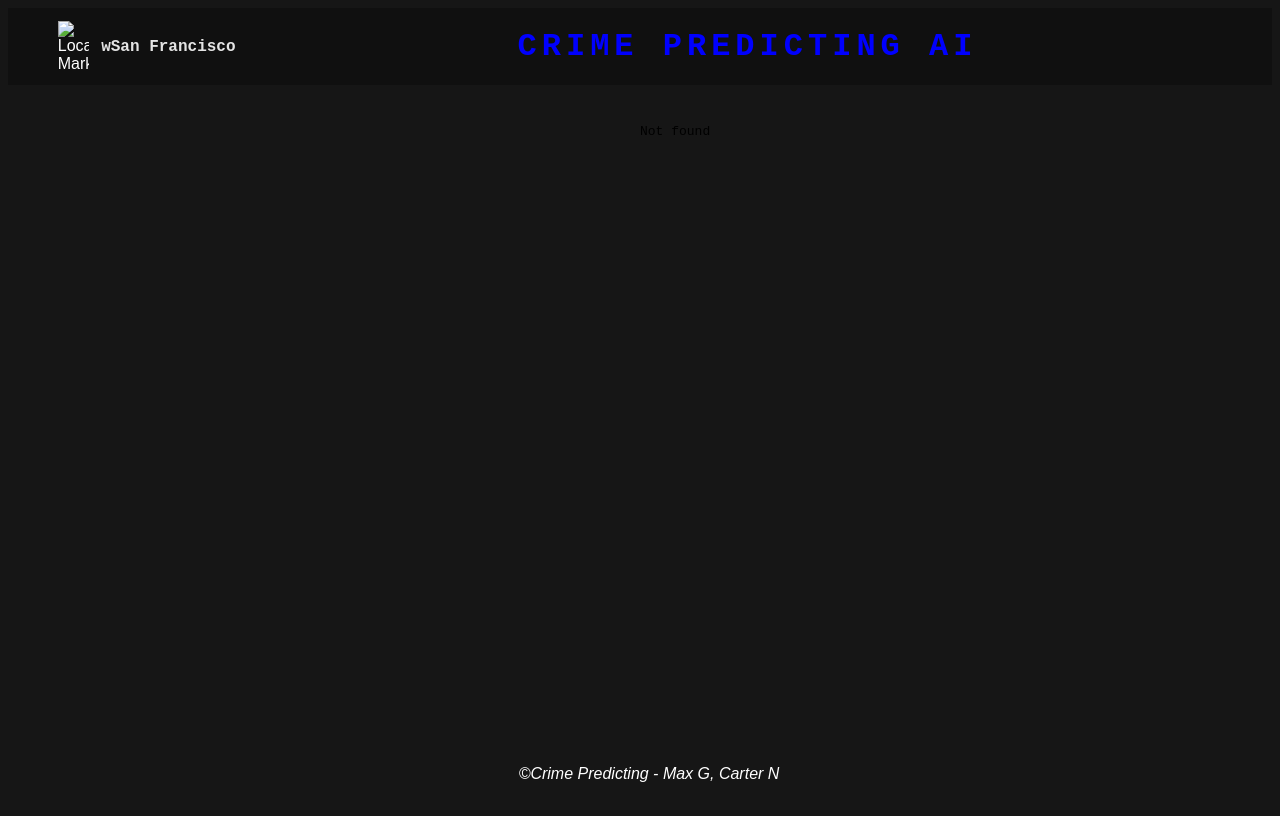
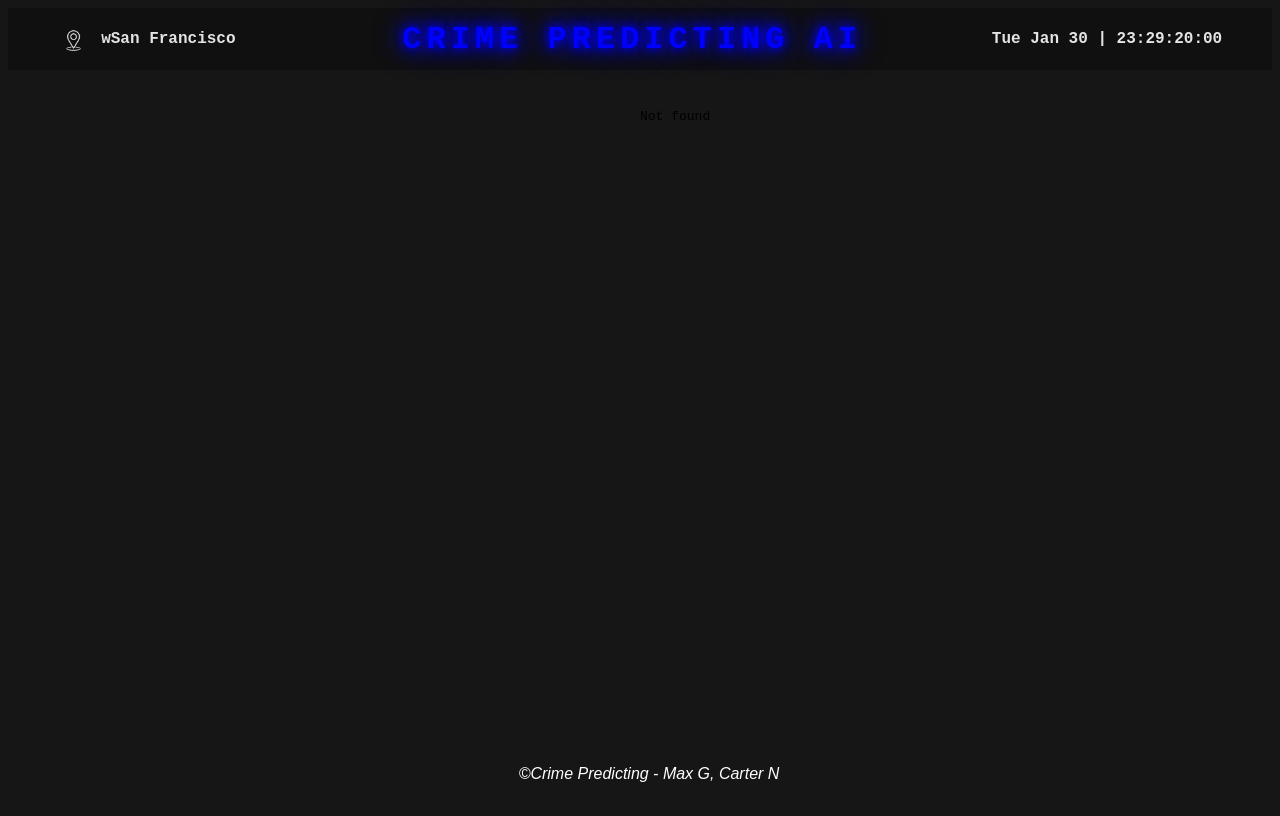
Before and after one commit to Djlispy/Predictive-Policing, a plain HTML site: page index.html in a window 1280 px wide. Drawn offline with Linux system fonts and the light colour scheme; the site is published under a folder, as on GitHub Pages, so addresses that start at the root find nothing.

Commit message:
Update index.html

```diff
--- a/index.html
+++ b/index.html
@@ -12,7 +12,7 @@
 
 <body>
 <header>
-    <img src="/Location-Marker.png" class="locmarker" width="2.5%" height="2.5%" alt="Location Marker">
+    <img src="Location-Marker.png" class="locmarker" width="2.5%" height="2.5%" alt="Location Marker">
 
     <div id="region">wSan Francisco</div>
 
@@ -21,7 +21,7 @@
     </div>
 
     <div id="time"></div>
-    <script src="/static/scripts/main.js"></script>
+    <script src="static/scripts/main.js"></script>
 
 </header>
     <div id="map-container" class="mainbody">
```
